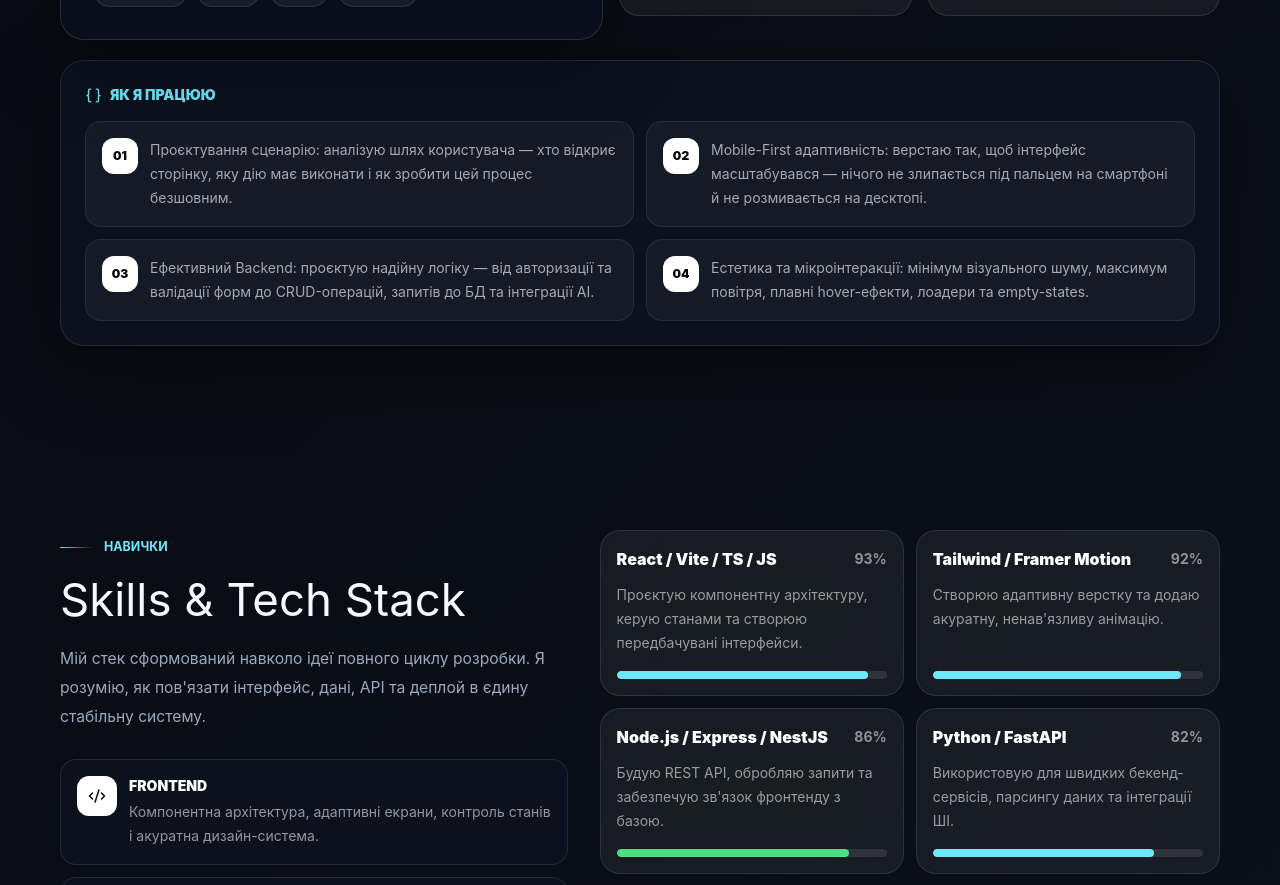
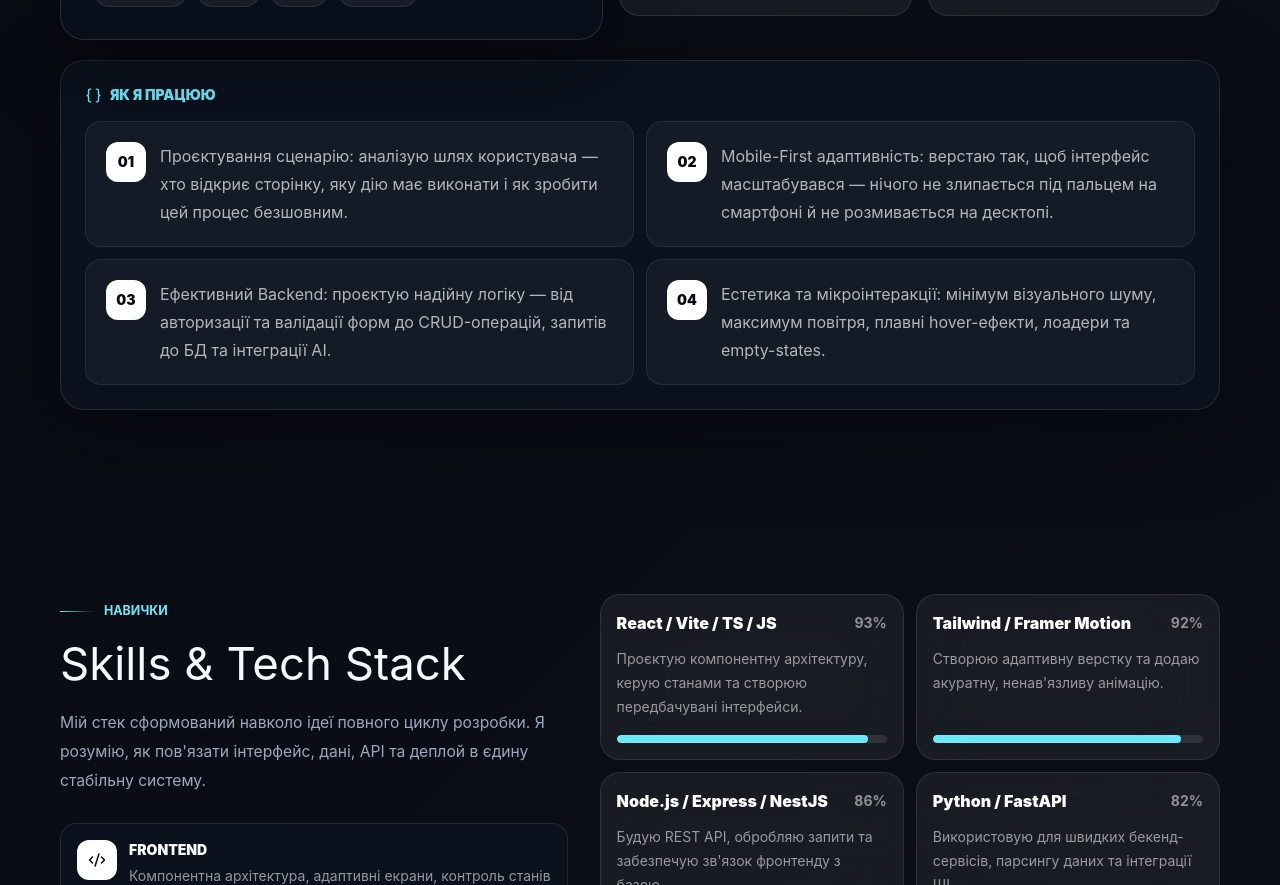
Before and after one commit to sashik117/my-portfolio, a Next.js app in the folder client/: page / in a window 1280 px wide. Shown: the part 1760-2645 px from the top of the page. Built offline with nearby package versions, Linux system fonts and the light colour scheme; no server answers.

Commit message:
increase workflow step typography

```diff
--- a/client/src/components/portfolio/About.tsx
+++ b/client/src/components/portfolio/About.tsx
@@ -91,13 +91,13 @@ export default function About() {
           {t.about.principles.map((principle, index) => (
             <motion.div
               key={principle}
-              className="group flex gap-3 rounded-2xl border border-white/[0.08] bg-white/[0.045] p-3.5 transition hover:border-mint/[0.35] hover:bg-mint/[0.08] sm:p-4"
+              className="group flex gap-3.5 rounded-2xl border border-white/[0.08] bg-white/[0.045] p-4 transition hover:border-mint/[0.35] hover:bg-mint/[0.08] sm:p-5"
               whileHover={{ x: 4 }}
             >
-              <span className="grid h-9 w-9 shrink-0 place-items-center rounded-xl bg-white text-xs font-black text-ink">
+              <span className="grid h-10 w-10 shrink-0 place-items-center rounded-xl bg-white text-sm font-black text-ink">
                 {String(index + 1).padStart(2, "0")}
               </span>
-              <p className="text-sm leading-6 text-white/[0.62] group-hover:text-white/[0.78]">
+              <p className="text-[0.95rem] leading-7 text-white/[0.68] group-hover:text-white/[0.82] md:text-base md:leading-7">
                 {principle}
               </p>
             </motion.div>
```
